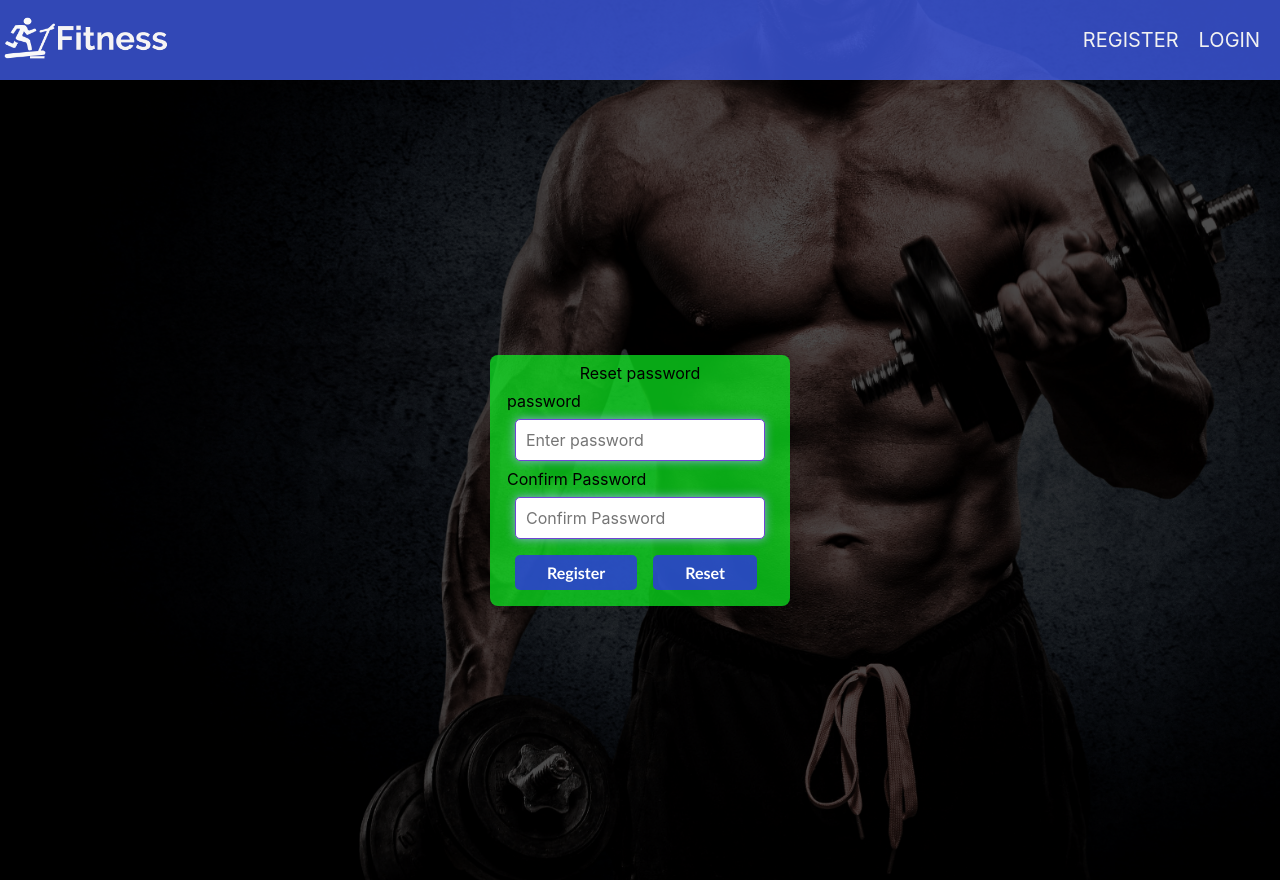
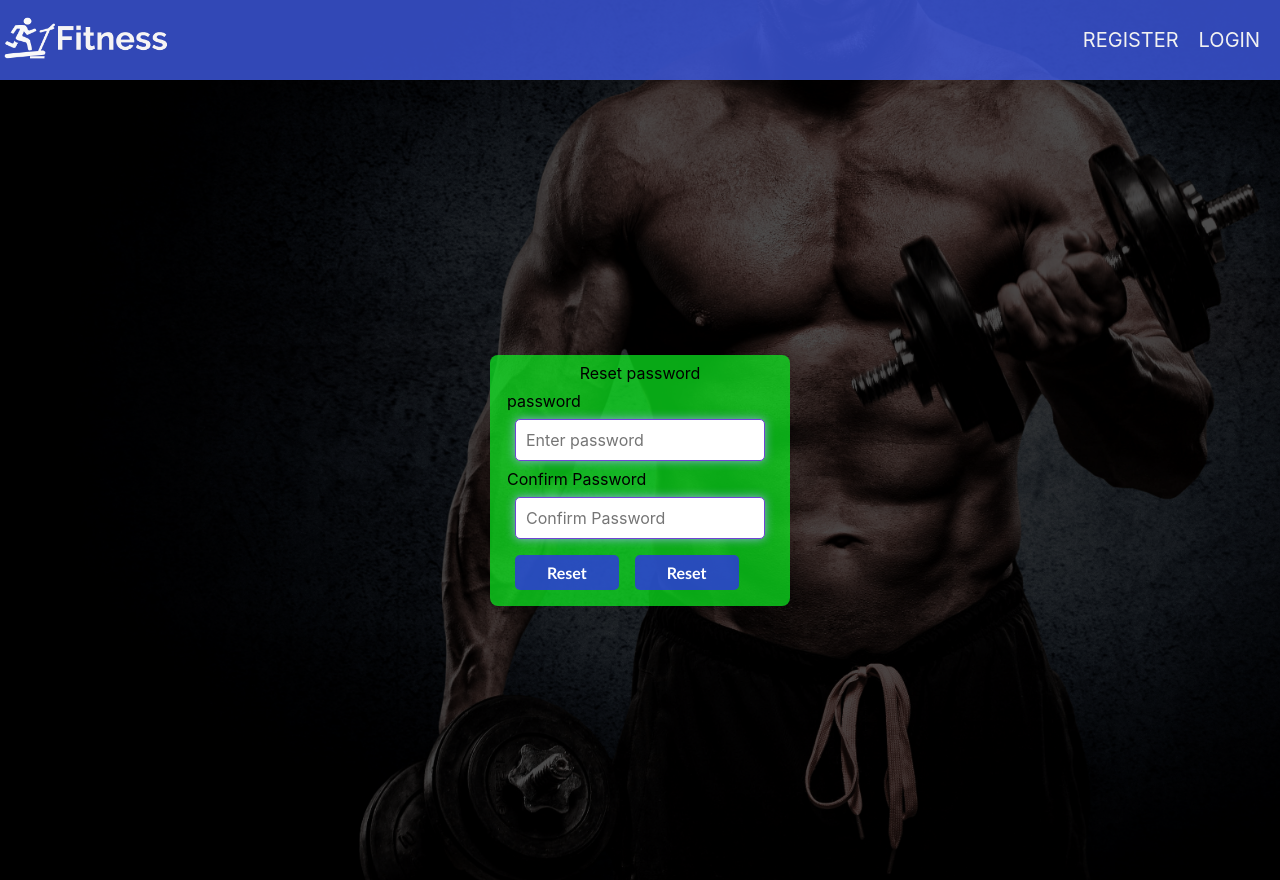
Before and after one commit to LAVAKUMAR-P/fitness_logger, a React (Create React App) app: page /password-reset/1/1 in a window 1280 px wide. Built offline with nearby package versions, Linux system fonts and the light colour scheme.

Commit message:
button name changed

```diff
--- a/src/components/Login.js
+++ b/src/components/Login.js
@@ -44,7 +44,7 @@ function Login() {
               } catch (error) {
                 console.log("error");
                 if (error.message === "Request failed with status code 401") {
-                  window.alert("user name or password mismatch");
+                  window.alert("user name or password miss match");
                 } else {
                   window.alert("Check your network");
                 }
--- a/src/components/Resetpassword.js
+++ b/src/components/Resetpassword.js
@@ -73,7 +73,7 @@ let history=useHistory();
                         placeholder="Confirm Password"
                       />
                        <button className="R-buttons" type="submit">
-                        Register
+                       Reset
                       </button>
                       <button className="R-buttons" type="reset">
                         Reset
```
Also changed, not shown: 1 other file (tests, documents, lock files or other folders).
